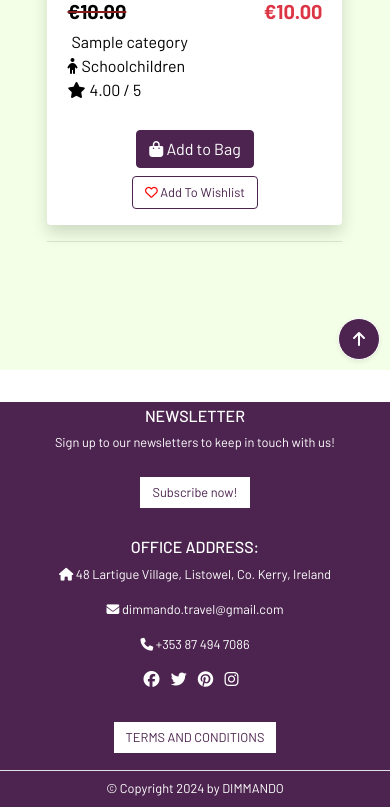
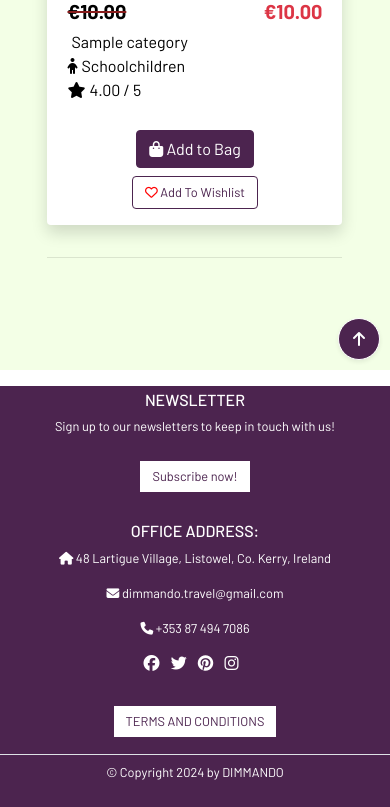
Before and after one commit to dimmando/abc-bookshop, a Django app: page / in a window 390 px wide. Shown: the part 474-1281 px from the top of the page. After the commit the page ends 1254 px from the top, so only its background shows below. Run offline with Django 4.2, Linux system fonts and the light colour scheme; tables that the repository leaves empty hold one stand-in row (values such as "Sample post"); some libraries are stand-ins or nearby versions.

Commit message:
Minor HR behaviour correction in products

```diff
--- a/products/templates/products/products.html
+++ b/products/templates/products/products.html
@@ -341,22 +341,22 @@
                     </div>
                 </div>
                 {% if forloop.counter|divisibleby:1 %}
-                <div class="col-12 d-sm-none mb-5">
+                <div class="col-12 d-sm-none mb-3 mt-3">
                     <hr>
                 </div>
                 {% endif %}
                 {% if forloop.counter|divisibleby:2 %}
-                <div class="col-12 d-none d-sm-block d-md-block d-lg-none mb-5">
+                <div class="col-12 d-none d-sm-block d-md-block d-lg-none mb-3 mt-3">
                     <hr>
                 </div>
                 {% endif %}
                 {% if forloop.counter|divisibleby:3 %}
-                <div class="col-12 d-none d-lg-block d-xl-none mb-5">
+                <div class="col-12 d-none d-lg-block d-xl-none mb-3 mt-3">
                     <hr>
                 </div>
                 {% endif %}
                 {% if forloop.counter|divisibleby:4 %}
-                <div class="col-12 d-none d-xl-block mb-5">
+                <div class="col-12 d-none d-xl-block mb-3 mt-3">
                     <hr>
                 </div>
                 {% endif %}
```
